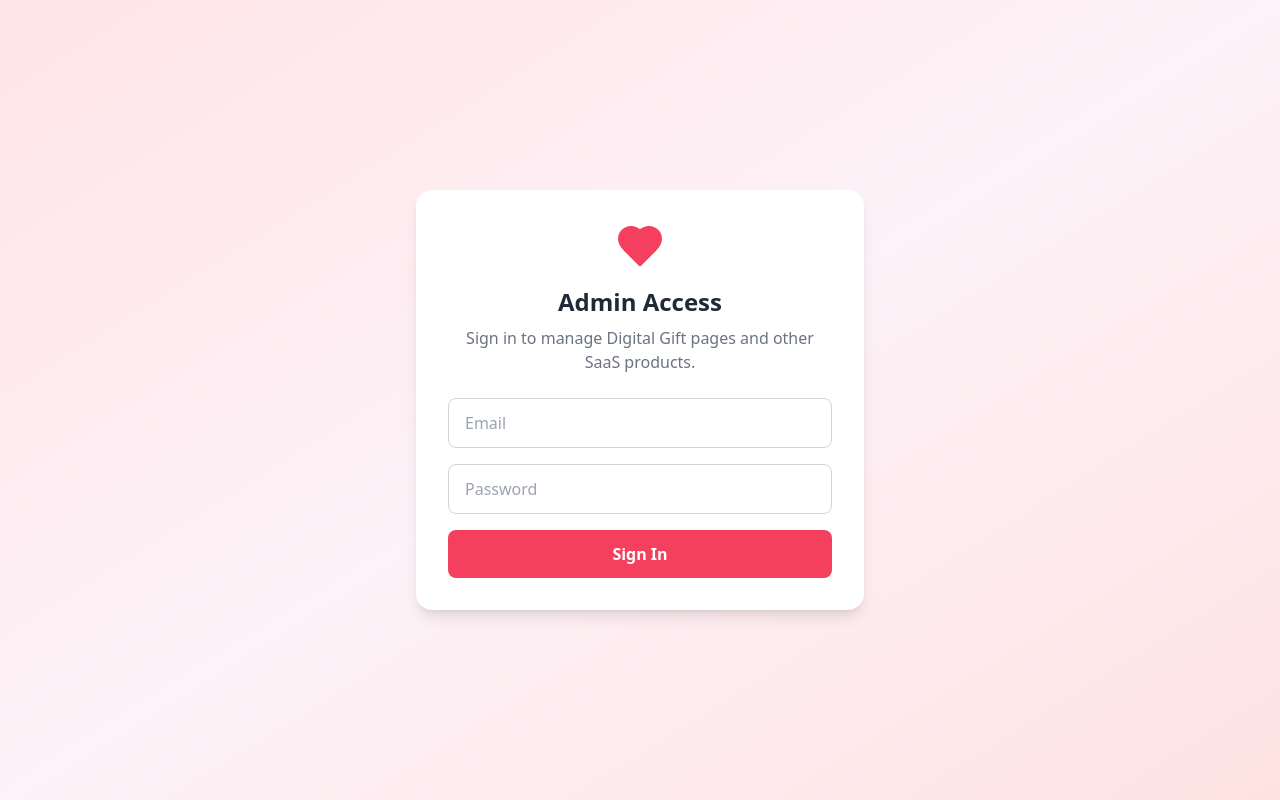
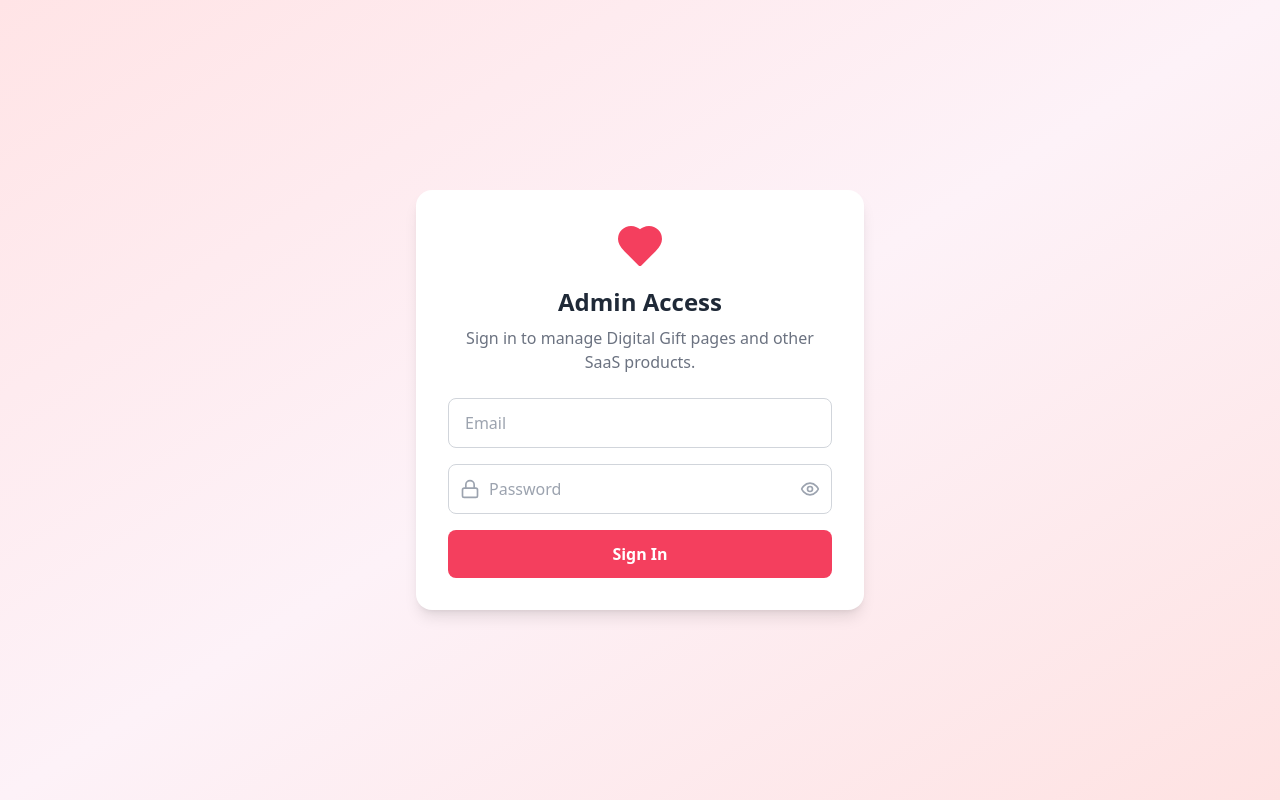
Before and after one commit to Roshish-Parajuli/jep, a React (Vite) app: page /admin in a window 1280 px wide. Built offline with nearby package versions, Linux system fonts and the light colour scheme; no server answers.

Commit message:
feat: add password visibility toggle to auth and login

```diff
--- a/src/pages/AuthPage.tsx
+++ b/src/pages/AuthPage.tsx
@@ -1,12 +1,13 @@
 import React, { useState } from 'react';
 import { supabase } from '../lib/supabase';
 import { useNavigate } from 'react-router-dom';
-import { Loader2, Mail, Lock, ArrowRight } from 'lucide-react'; // Assuming Lucide is available
+import { Loader2, Mail, Lock, ArrowRight, Eye, EyeOff } from 'lucide-react'; // Assuming Lucide is available
 
 export default function AuthPage() {
     const [isLogin, setIsLogin] = useState(true);
     const [email, setEmail] = useState('');
     const [password, setPassword] = useState('');
+    const [showPassword, setShowPassword] = useState(false);
     const [loading, setLoading] = useState(false);
     const [error, setError] = useState<string | null>(null);
     const navigate = useNavigate();
@@ -101,14 +102,21 @@ export default function AuthPage() {
                             <div className="relative">
                                 <Lock className="absolute left-3 top-1/2 transform -translate-y-1/2 text-gray-400 w-5 h-5" />
                                 <input
-                                    type="password"
+                                    type={showPassword ? "text" : "password"}
                                     value={password}
                                     onChange={(e) => setPassword(e.target.value)}
-                                    className="w-full pl-10 pr-4 py-2 border border-gray-300 rounded-lg focus:ring-2 focus:ring-purple-500 focus:border-transparent outline-none transition-all"
+                                    className="w-full pl-10 pr-12 py-2 border border-gray-300 rounded-lg focus:ring-2 focus:ring-purple-500 focus:border-transparent outline-none transition-all"
                                     placeholder="••••••••"
                                     required
                                     minLength={6}
                                 />
+                                <button
+                                    type="button"
+                                    onClick={() => setShowPassword(!showPassword)}
+                                    className="absolute right-3 top-1/2 transform -translate-y-1/2 text-gray-400 hover:text-gray-600 transition-colors"
+                                >
+                                    {showPassword ? <EyeOff className="w-5 h-5" /> : <Eye className="w-5 h-5" />}
+                                </button>
                             </div>
                         </div>
 
--- a/src/pages/LoginPage.tsx
+++ b/src/pages/LoginPage.tsx
@@ -1,11 +1,12 @@
 import { useState, useEffect } from 'react';
-import { Loader2, Heart } from 'lucide-react';
+import { Loader2, Heart, Eye, EyeOff, Lock } from 'lucide-react';
 import { supabase } from '../lib/supabase';
 import { useNavigate, useLocation } from 'react-router-dom';
 
 export default function LoginPage() {
   const [email, setEmail] = useState('');
   const [password, setPassword] = useState('');
+  const [showPassword, setShowPassword] = useState(false);
   const [authLoading, setAuthLoading] = useState(false);
   const [authError, setAuthError] = useState('');
   const navigate = useNavigate();
@@ -62,14 +63,24 @@ export default function LoginPage() {
             className="w-full px-4 py-3 border border-gray-300 rounded-lg focus:ring-2 focus:ring-rose-500 focus:border-transparent mb-4"
             required
           />
+          <div className="relative mb-4">
+            <Lock className="absolute left-3 top-1/2 transform -translate-y-1/2 text-gray-400 w-5 h-5" />
             <input
-            type="password"
+              type={showPassword ? "text" : "password"}
               value={password}
               onChange={(e) => setPassword(e.target.value)}
               placeholder="Password"
-            className="w-full px-4 py-3 border border-gray-300 rounded-lg focus:ring-2 focus:ring-rose-500 focus:border-transparent mb-4"
+              className="w-full pl-10 pr-12 py-3 border border-gray-300 rounded-lg focus:ring-2 focus:ring-rose-500 focus:border-transparent"
               required
             />
+            <button
+              type="button"
+              onClick={() => setShowPassword(!showPassword)}
+              className="absolute right-3 top-1/2 transform -translate-y-1/2 text-gray-400 hover:text-gray-600 transition-colors"
+            >
+              {showPassword ? <EyeOff className="w-5 h-5" /> : <Eye className="w-5 h-5" />}
+            </button>
+          </div>
           {authError && <p className="text-red-500 text-sm mb-4">{authError}</p>}
           <button
             type="submit"
```
Lines whose indentation alone changed are shown as unchanged.
